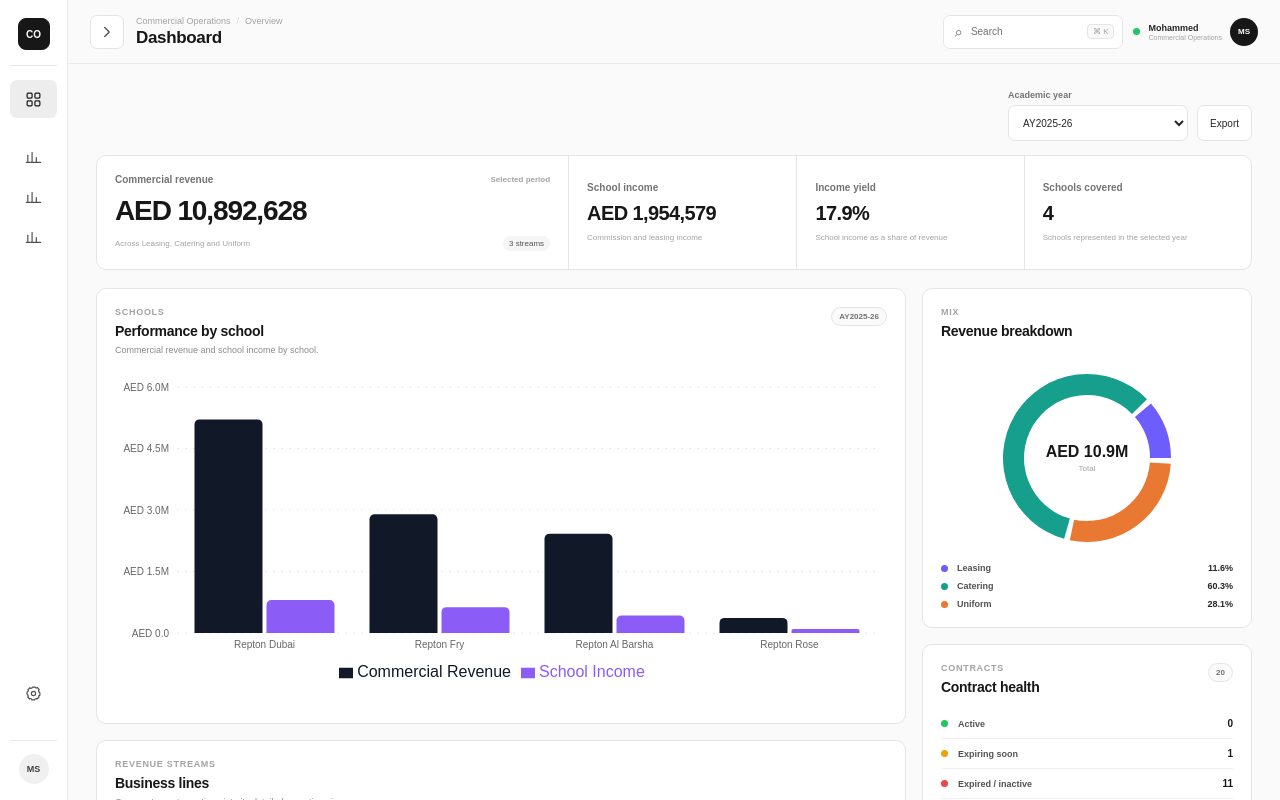
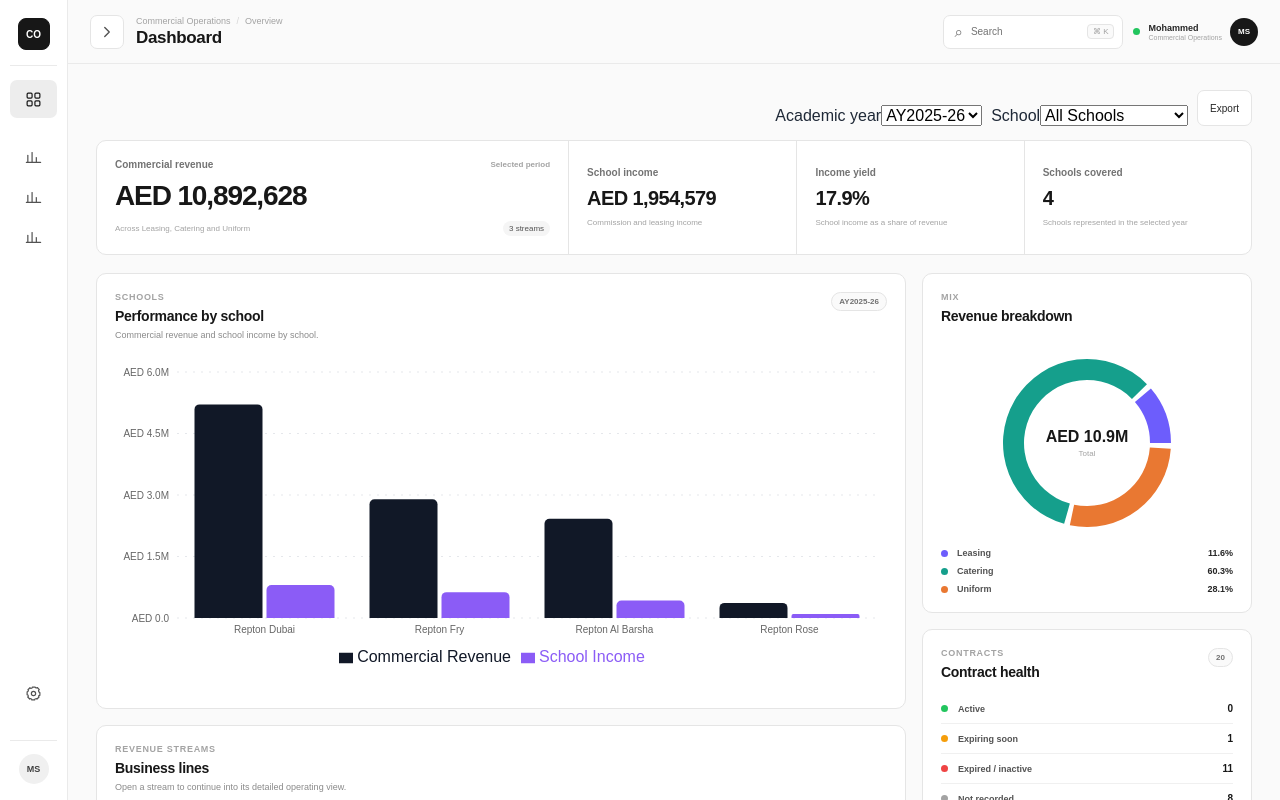
Before and after one commit to mo-seoudi/comops-2, a React (Vite) app: page /dashboard in a window 1280 px wide. Shown: the top 800 px of the page. Built offline with nearby package versions, Linux system fonts and the light colour scheme.

Commit message:
Update DashboardPage.jsx

```diff
--- a/src/pages/dashboard/DashboardPage.jsx
+++ b/src/pages/dashboard/DashboardPage.jsx
@@ -426,12 +426,17 @@
     getLatestAcademicYear(academicYears),
   );
 
+  const [schoolFilter, setSchoolFilter] = useState("");
+
   const filteredLeasing = useMemo(
     () =>
       leasingRecords.filter(
-        (record) => !academicYear || record.academicYear === academicYear,
+        (record) =>
+          (!academicYear || record.academicYear === academicYear) &&
+          (!schoolFilter ||
+            getSchoolLabel(record.school) === schoolFilter),
       ),
-    [academicYear, leasingRecords],
+    [academicYear, schoolFilter, leasingRecords],
   );
 
   const filteredCatering = useMemo(
@@ -439,9 +444,12 @@
       cateringRecords.filter(
         (record) =>
           (!academicYear || record.academicYear === academicYear) &&
+          (!schoolFilter ||
+            getSchoolLabel(record.schoolName || record.school) ===
+              schoolFilter) &&
           record.scenario === "Actual",
       ),
-    [academicYear, cateringRecords],
+    [academicYear, schoolFilter, cateringRecords],
   );
 
   const filteredUniform = useMemo(
@@ -449,9 +457,12 @@
       uniformRecords.filter(
         (record) =>
           (!academicYear || record.academicYear === academicYear) &&
+          (!schoolFilter ||
+            getSchoolLabel(record.schoolName || record.school) ===
+              schoolFilter) &&
           record.scenario === "Actual",
       ),
-    [academicYear, uniformRecords],
+    [academicYear, schoolFilter, uniformRecords],
   );
 
   const streamData = useMemo(() => {
@@ -531,7 +542,7 @@
   return (
     <section className="commercial-dashboard-page">
       <div className="dashboard-toolbar">
-        <div className="dashboard-period-filter">
+        <div className="dashboard-filter-control">
           <label htmlFor="dashboard-academic-year">
             Academic year
           </label>
@@ -548,6 +559,34 @@
                 {year}
               </option>
             ))}
+          </select>
+        </div>
+
+        <div className="dashboard-filter-control">
+          <label htmlFor="dashboard-school">
+            School
+          </label>
+
+          <select
+            id="dashboard-school"
+            value={schoolFilter}
+            onChange={(event) =>
+              setSchoolFilter(event.target.value)
+            }
+          >
+            <option value="">All Schools</option>
+            <option value="Repton Dubai">
+              Repton Dubai
+            </option>
+            <option value="Repton Al Barsha">
+              Repton Al Barsha
+            </option>
+            <option value="Repton Fry">
+              Repton Fry
+            </option>
+            <option value="Repton Rose">
+              Repton Rose
+            </option>
           </select>
         </div>
 
```
